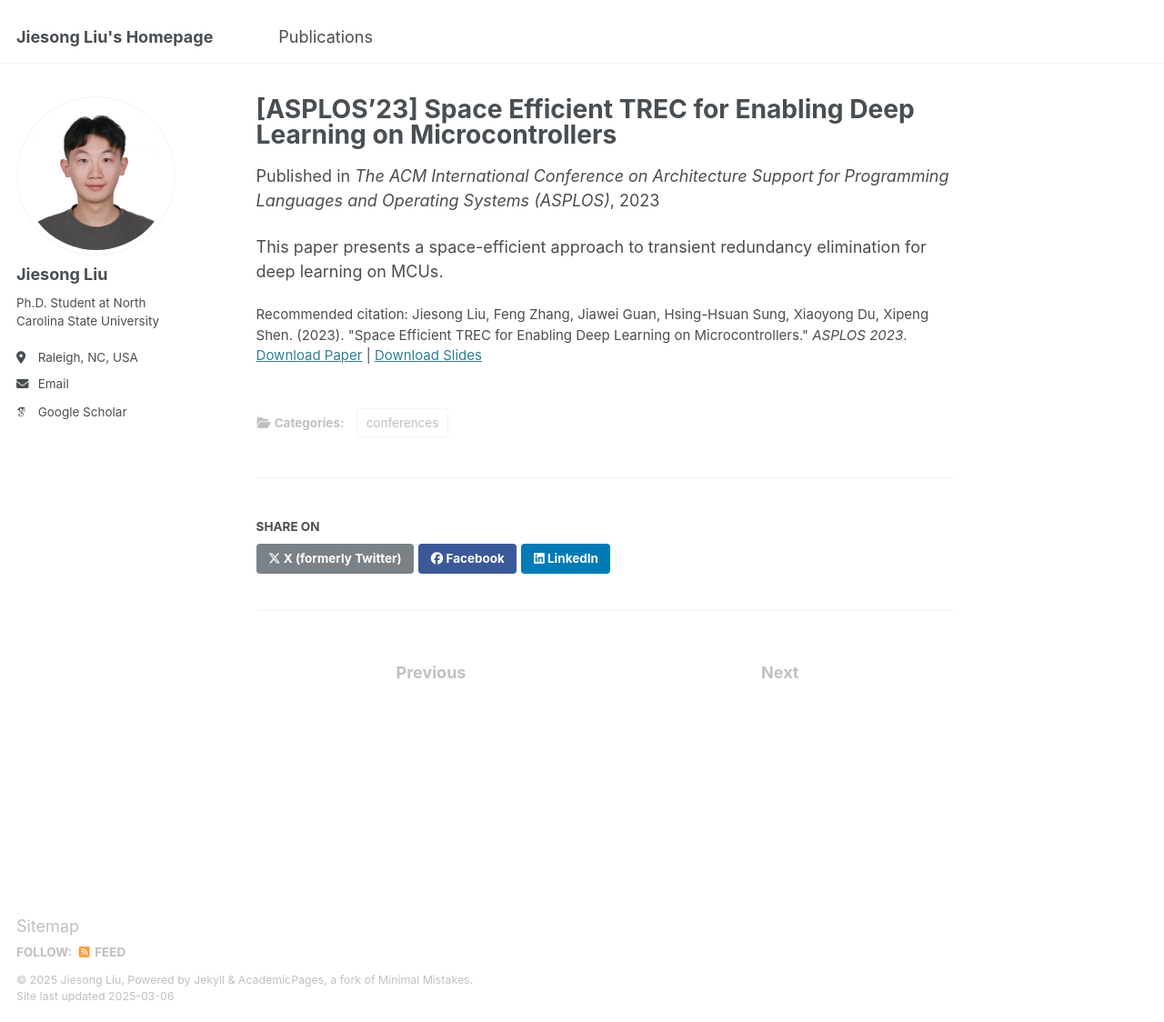
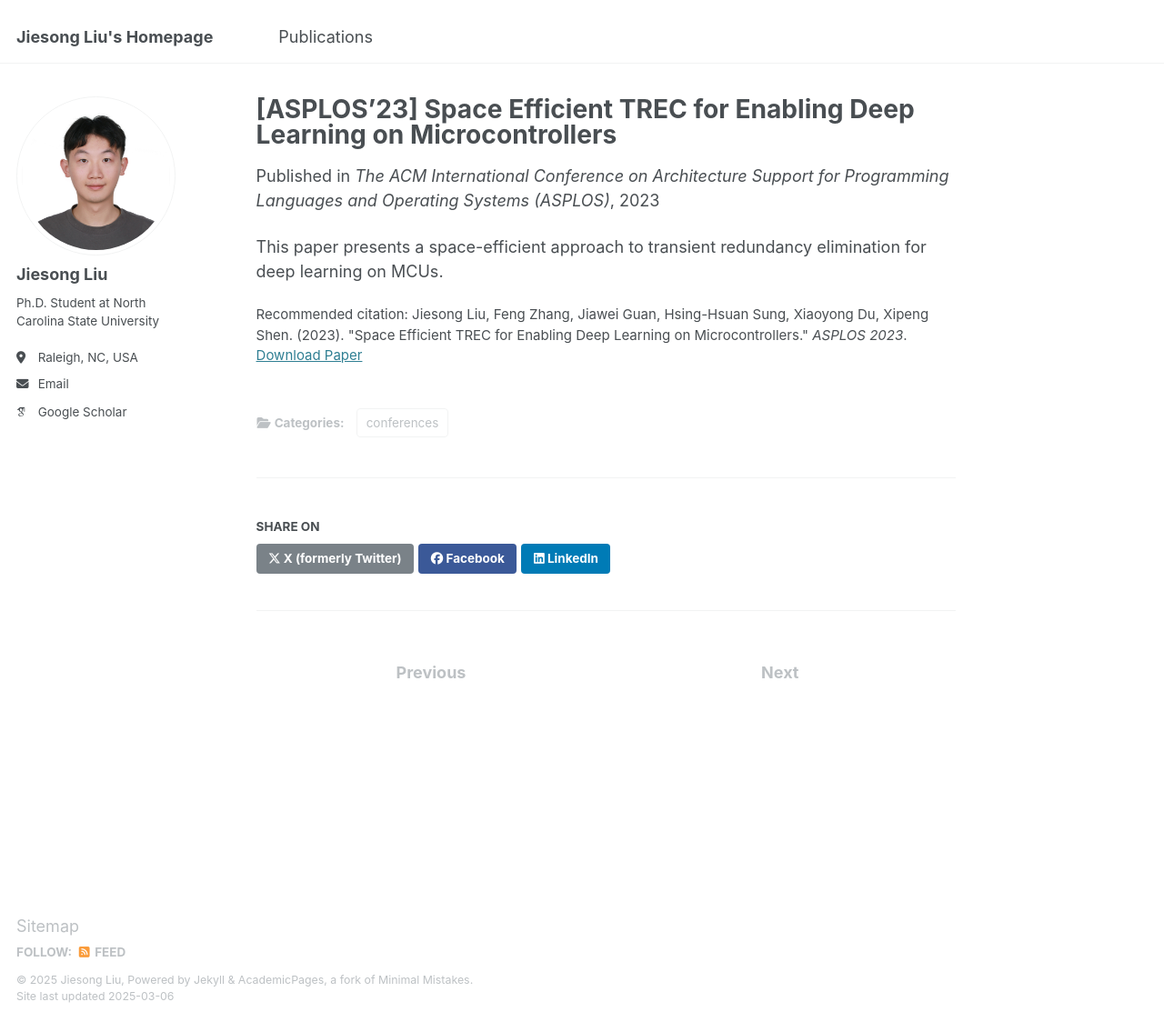
Before and after one commit to Fred1031/Fred1031.github.io, a Jekyll site: the page built from _publications/2023_asplos.md, in a window 1280 px wide and 1124 px high. Shown: the whole window at 91% size. Built offline with Jekyll 4.4.1, drawn with Linux system fonts in a browser that asks for light colours; some web fonts are replaced.

Commit message:
Update 2023_asplos.md

```diff
--- a/_publications/2023_asplos.md
+++ b/_publications/2023_asplos.md
@@ -12,7 +12,7 @@ category: conferences
 permalink: /publication/asplos_2023
 date: 2023-01-01
 venue: 'The ACM International Conference on Architecture Support for Programming Languages and Operating Systems (ASPLOS)'
-slidesurl: 'http://fred1031.github.io/files/ASPLOS2023_slides.pdf'
+slidesurl: #'http://fred1031.github.io/files/ASPLOS2023_slides.pdf'
 paperurl: 'http://fred1031.github.io/files/ASPLOS2023.pdf'
 citation: 'Jiesong Liu, Feng Zhang, Jiawei Guan, Hsing-Hsuan Sung, Xiaoyong Du, Xipeng Shen. (2023). "Space Efficient TREC for Enabling Deep Learning on Microcontrollers." <i>ASPLOS 2023</i>.'
 ---
```
